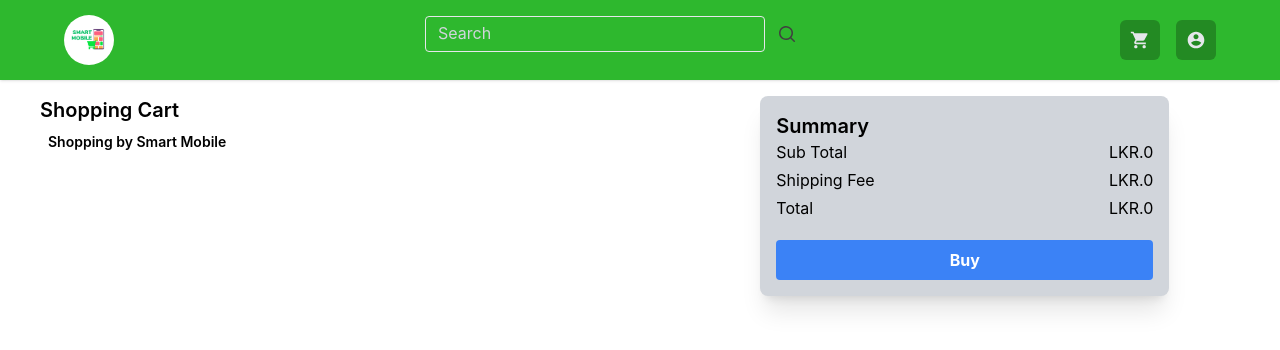
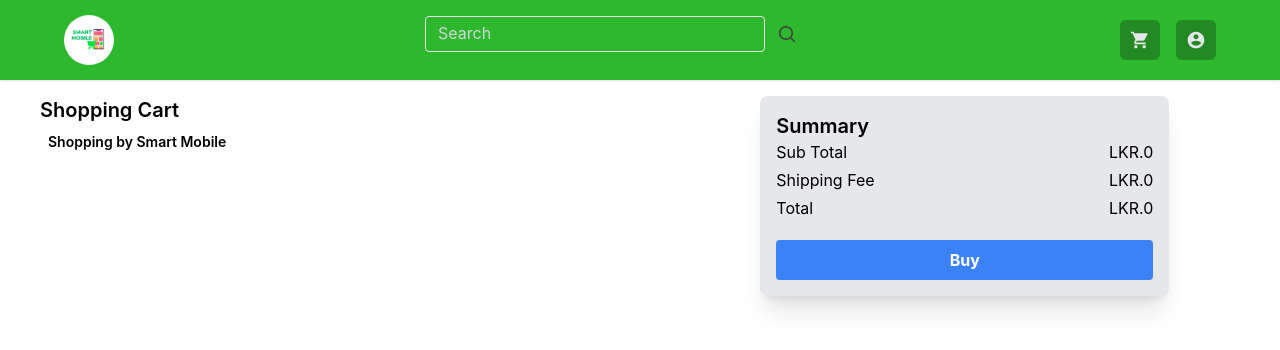
Before and after one commit to NipunaSudesh/Mobile-Store-Management-System, a React (Create React App) app in the folder FrontEnd/: page /addcard in a window 1280 px wide. Shown: the top 350 px of the page. Built offline with nearby package versions, Linux system fonts and the light colour scheme.

Commit message:
updated style

```diff
--- a/FrontEnd/src/Pages/AddCard/AddCard.js
+++ b/FrontEnd/src/Pages/AddCard/AddCard.js
@@ -77,7 +77,7 @@ export const AddCard = () => {
         </div>
 
         <div className='w-2/5 flex flex-col gap-2'>
-          <div className='m-4 bg-gray-300 flex flex-col justify-center my-auto mx-auto w-[90%] rounded-lg shadow-xl p-4'>
+          <div className='m-4 bg-gray-200 flex flex-col justify-center my-auto mx-auto w-[90%] rounded-lg shadow-xl p-4'>
             <h1 className='text-xl font-semibold'>Summary</h1>
             <div className='flex flex-col gap-1'>
               <div className='flex justify-between'>
```
